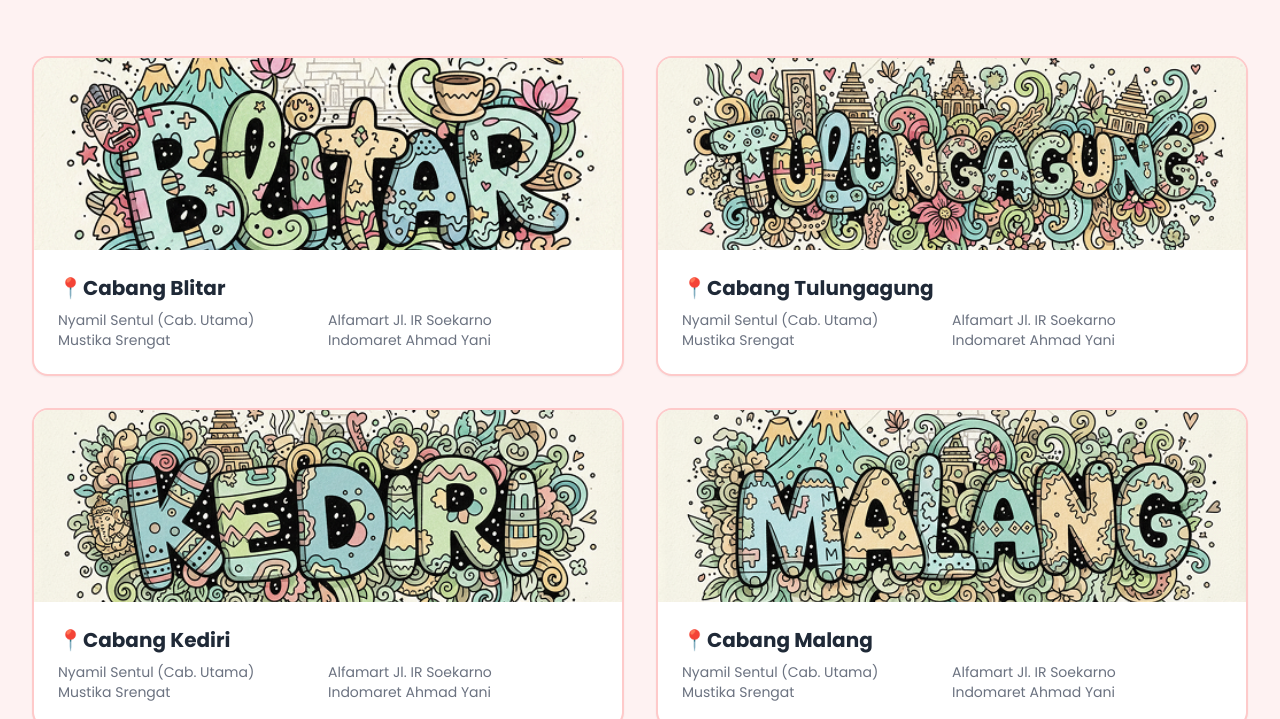
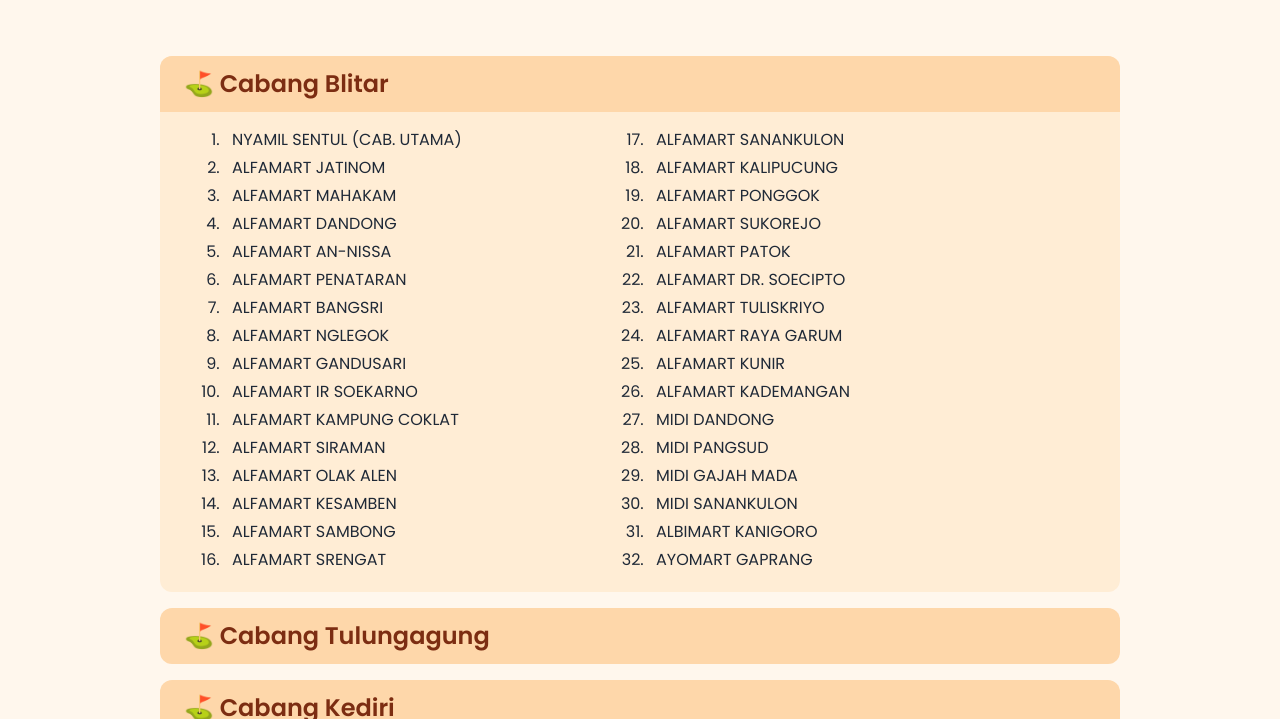
Before and after one commit to ferdhyihza/nyamil-landing-page, a plain HTML site: page index.html in a window 1280 px wide. Shown: the part 2081-2800 px from the top of the page. Drawn offline with nearby package versions, Linux system fonts and the light colour scheme.

Commit message:
revisi cabang dan menambahkan info delivery order

```diff
--- a/index.html
+++ b/index.html
@@ -36,14 +36,17 @@
       <div class="max-w-7xl mx-auto px-4 sm:px-6 lg:px-8">
         <div class="flex justify-between items-center h-20">
           <div class="shrink-0 flex items-center gap-2">
-            <img src="img/brand.png" alt="" />
+            <img class="h-24" src="img/brand.png" alt="Logo Nyamil" />
           </div>
 
           <div class="hidden md:flex space-x-8 items-center">
             <a href="#home" class="text-gray-700 hover:text-nyamil-red font-medium transition">Beranda</a>
             <a href="#menu" class="text-gray-700 hover:text-nyamil-red font-medium transition">Menu</a>
             <a href="#cabang" class="text-gray-700 hover:text-nyamil-red font-medium transition">Cabang</a>
-            <a href="https://wa.me/6285739092780" class="bg-nyamil-red hover:bg-red-700 text-white px-6 py-2 rounded-full font-bold transition shadow-lg transform hover:scale-105"> Pesan Sekarang </a>
+            <a href="#delivery-order" class="text-gray-700 hover:text-nyamil-red font-medium transition">Delivery Order</a>
+            <a href="https://wa.me/6285739092780?text=Halo%20Admin%20Nyamil,%20saya%20mau%20pesan%20dong!" class="bg-nyamil-red hover:bg-red-700 text-white px-6 py-2 rounded-full font-bold transition shadow-lg transform hover:scale-105">
+              Pesan Sekarang
+            </a>
           </div>
 
           <div class="md:hidden flex items-center">
@@ -58,6 +61,7 @@
         <a href="#home" class="block py-3 px-4 text-gray-700 hover:bg-orange-50">Beranda</a>
         <a href="#menu" class="block py-3 px-4 text-gray-700 hover:bg-orange-50">Menu</a>
         <a href="#cabang" class="block py-3 px-4 text-gray-700 hover:bg-orange-50">Cabang</a>
+        <a href="#delivery-order" class="block py-3 px-4 text-gray-700 hover:bg-orange-50">Delivery Order</a>
         <a href="#contact" class="block py-3 px-4 text-nyamil-red font-bold">Pesan Sekarang</a>
       </div>
     </nav>
@@ -79,7 +83,7 @@
       <div class="max-w-7xl mx-auto px-4 sm:px-6 lg:py-10 lg:px-8 relative z-10 flex flex-col-reverse md:flex-row items-center">
         <div class="w-full md:w-1/2 text-center md:text-left mb-12 md:mb-0">
           <span class="bg-nyamil-yellow text-red-900 px-4 py-1 rounded-full text-xs md:text-sm font-semibold uppercase tracking-wider mb-4 inline-block shadow-md animate-bounce"> Rasanya Dijamin Nampol! 🔥 </span>
-          <h1 class="text-4xl md:text-6xl font-extrabold leading-tight mb-6">
+          <h1 class="text-5xl md:text-6xl font-extrabold leading-tight mb-6">
             Lapar? <br />
             <span class="text-nyamil-yellow text-stroke">Nyamil</span> Aja!
           </h1>
@@ -88,8 +92,11 @@
             <a href="#menu" class="hidden md:block align-middle bg-nyamil-yellow text-red-900 px-8 py-4 rounded-full font-bold text-lg shadow-xl hover:bg-yellow-300 transition transform hover:">
               Lihat Menu <i class="fas fa-arrow-right ml-2"></i>
             </a>
-            <a href="https://wa.me/6285739092780" class="md:hidden bg-nyamil-yellow text-red-900 px-8 py-4 rounded-full font-bold text-md shadow-xl hover:bg-yellow-300 transition transform hover:">
-              Order Now <i class="fas fa-arrow-right ml-2"></i>
+            <a
+              href="https://wa.me/6285739092780?text=Halo%20Admin%20Nyamil,%20saya%20mau%20pesan%20dong!"
+              class="md:hidden bg-nyamil-yellow text-red-900 px-8 py-4 rounded-full font-bold text-md shadow-xl hover:bg-yellow-300 transition transform hover:"
+            >
+              Pesan Sekarang <i class="fas fa-arrow-right ml-2"></i>
             </a>
             <a href="#cabang" class="border-2 border-white text-white px-8 py-4 rounded-full text-md md:text-lg hover:bg-white hover:text-nyamil-red transition"> Lokasi Cabang </a>
           </div>
@@ -210,72 +217,133 @@
       </div>
     </section>
 
-    <section id="cabang" class="py-20 bg-red-50">
-      <div class="max-w-7xl mx-auto px-4 sm:px-6 lg:px-8">
+    <section id="cabang" class="py-20 bg-orange-50">
+      <div class="max-w-5xl mx-auto px-4 sm:px-6 lg:px-8">
         <div class="text-center mb-8 md:mb-16">
           <h2 class="text-nyamil-orange font-bold tracking-widest uppercase mb-2">Temukan Kami</h2>
           <h3 class="text-3xl md:text-4xl font-extrabold text-gray-900">🗺️ Lokasi Cabang <span class="text-nyamil-red">Nyamil</span></h3>
         </div>
+        <div class="space-y-4">
+          <details class="bg-orange-100 rounded-xl overflow-hidden" open>
+            <summary class="cursor-pointer select-none text-center text-xl md:text-2xl font-semibold text-orange-900 py-3 bg-orange-200 hover:bg-orange-300 flex items-center justify-between px-6">
+              <span>⛳️ Cabang Blitar</span>
+            </summary>
+            <ol class="list-decimal py-4 px-12 md:px-16 columns-1 md:columns-2">
+              <li class="ps-2 mb-1">NYAMIL SENTUL (CAB. UTAMA)</li>
+              <li class="ps-2 mb-1">ALFAMART JATINOM</li>
+              <li class="ps-2 mb-1">ALFAMART MAHAKAM</li>
+              <li class="ps-2 mb-1">ALFAMART DANDONG</li>
+              <li class="ps-2 mb-1">ALFAMART AN-NISSA</li>
+              <li class="ps-2 mb-1">ALFAMART PENATARAN</li>
+              <li class="ps-2 mb-1">ALFAMART BANGSRI</li>
+              <li class="ps-2 mb-1">ALFAMART NGLEGOK</li>
+              <li class="ps-2 mb-1">ALFAMART GANDUSARI</li>
+              <li class="ps-2 mb-1">ALFAMART IR SOEKARNO</li>
+              <li class="ps-2 mb-1">ALFAMART KAMPUNG COKLAT</li>
+              <li class="ps-2 mb-1">ALFAMART SIRAMAN</li>
+              <li class="ps-2 mb-1">ALFAMART OLAK ALEN</li>
+              <li class="ps-2 mb-1">ALFAMART KESAMBEN</li>
+              <li class="ps-2 mb-1">ALFAMART SAMBONG</li>
+              <li class="ps-2 mb-1">ALFAMART SRENGAT</li>
+              <li class="ps-2 mb-1">ALFAMART SANANKULON</li>
+              <li class="ps-2 mb-1">ALFAMART KALIPUCUNG</li>
+              <li class="ps-2 mb-1">ALFAMART PONGGOK</li>
+              <li class="ps-2 mb-1">ALFAMART SUKOREJO</li>
+              <li class="ps-2 mb-1">ALFAMART PATOK</li>
+              <li class="ps-2 mb-1">ALFAMART DR. SOECIPTO</li>
+              <li class="ps-2 mb-1">ALFAMART TULISKRIYO</li>
+              <li class="ps-2 mb-1">ALFAMART RAYA GARUM</li>
+              <li class="ps-2 mb-1">ALFAMART KUNIR</li>
+              <li class="ps-2 mb-1">ALFAMART KADEMANGAN</li>
+              <li class="ps-2 mb-1">MIDI DANDONG</li>
+              <li class="ps-2 mb-1">MIDI PANGSUD</li>
+              <li class="ps-2 mb-1">MIDI GAJAH MADA</li>
+              <li class="ps-2 mb-1">MIDI SANANKULON</li>
+              <li class="ps-2 mb-1">ALBIMART KANIGORO</li>
+              <li class="ps-2 mb-1">AYOMART GAPRANG</li>
+            </ol>
+          </details>
 
-        <div class="grid grid-cols-1 md:grid-cols-2 gap-4 md:gap-8">
-          <div class="group bg-white rounded-2xl shadow-sm overflow-hidden hover:shadow-md transition duration-300 border-2 border-red-200">
-            <div class="relative h-48 overflow-hidden">
-              <img src="img/Blitar.png" alt="Blitar" class="w-full h-full object-cover" />
-            </div>
-            <div class="p-6">
-              <h4 class="font-bold text-xl mb-2 text-gray-800">📍Cabang Blitar</h4>
-              <div class="grid grid-cols-2">
-                <p class="text-sm text-gray-500">Nyamil Sentul (Cab. Utama)</p>
-                <p class="text-sm text-gray-500">Alfamart Jl. IR Soekarno</p>
-                <p class="text-sm text-gray-500">Mustika Srengat</p>
-                <p class="text-sm text-gray-500">Indomaret Ahmad Yani</p>
-              </div>
+          <details class="bg-orange-100 rounded-xl overflow-hidden">
+            <summary class="cursor-pointer select-none text-center text-xl md:text-2xl font-semibold text-orange-900 py-3 bg-orange-200 hover:bg-orange-300 flex items-center justify-between px-6">
+              <span>⛳️ Cabang Tulungagung</span>
+            </summary>
+            <ol class="list-decimal py-4 px-12 md:px-16 columns-1 md:columns-2">
+              <li class="ps-2 mb-1">ALFAMART MASTRIP</li>
+              <li class="ps-2 mb-1">ALFAMART MAYOR SUYADI</li>
+              <li class="ps-2 mb-1">ALFAMART KALANGAN</li>
+              <li class="ps-2 mb-1">ALFAMART DR. WAHIDIN</li>
+              <li class="ps-2 mb-1">ALFAMART SOBONTORO</li>
+              <li class="ps-2 mb-1">ALFAMART JAYENGKUSUMA</li>
+              <li class="ps-2 mb-1">ALFAMART TUNGGULSARI</li>
+              <li class="ps-2 mb-1">ALFAMART IR. BUNG TOMO</li>
+              <li class="ps-2 mb-1">ALFAMART NGUNUT BARU</li>
+              <li class="ps-2 mb-1">MIDI NGUNUT</li>
+              <li class="ps-2 mb-1">MIDI PAHLAWAN</li>
+              <li class="ps-2 mb-1">ALFAMART TUNGGULSARI (NYAMIL TEA)</li>
+            </ol>
+          </details>
+
+          <details class="bg-orange-100 rounded-xl overflow-hidden">
+            <summary class="cursor-pointer select-none text-center text-xl md:text-2xl font-semibold text-orange-900 py-3 bg-orange-200 hover:bg-orange-300 flex items-center justify-between px-6">
+              <span>⛳️ Cabang Kediri</span>
+            </summary>
+            <ol class="list-decimal py-4 px-12 md:px-16 columns-1 md:columns-2">
+              <li class="ps-2 mb-1">ALFAMART PLOSOKLATEN</li>
+              <li class="ps-2 mb-1">ALFAMART GABRU</li>
+              <li class="ps-2 mb-1">MIDI SUPER ERLANGGA</li>
+              <li class="ps-2 mb-1">MIDI WATES</li>
+              <li class="ps-2 mb-1">ALIAMART KANDAT</li>
+              <li class="ps-2 mb-1">MINI MART BENDOSARI</li>
+              <li class="ps-2 mb-1">WATES MART</li>
+              <li class="ps-2 mb-1">ARGA MART JONGBIRU</li>
+            </ol>
+          </details>
+
+          <details class="bg-orange-100 rounded-xl overflow-hidden">
+            <summary class="cursor-pointer select-none text-center text-xl md:text-2xl font-semibold text-orange-900 py-3 bg-orange-200 hover:bg-orange-300 flex items-center justify-between px-6">
+              <span>⛳️ Cabang Malang</span>
+            </summary>
+            <ol class="list-decimal py-4 px-12 md:px-16 columns-1 md:columns-2">
+              <li class="ps-2 mb-1">ALFAMART BND. SELOREJO NGANTANG</li>
+              <li class="ps-2 mb-1">ALFAMART NGANTRU MALANG</li>
+              <li class="ps-2 mb-1">ALFAMART NGEBRUK</li>
+              <li class="ps-2 mb-1">ALFAMART SUKOYUWONO (JALIBAR)</li>
+            </ol>
+          </details>
+        </div>
+      </div>
+    </section>
+
+    <section id="delivery-order" class="py-20">
+      <div class="max-w-6xl mx-auto px-4">
+        <div
+          class="bg-[url('img/bg-delivery-order-mobile.svg')] md:bg-[url('img/bg-delivery-order.svg')] bg-no-repeat bg-cover bg-center rounded-3xl p-8 md:p-12 flex flex-col md:flex-row items-center justify-between shadow-lg relative overflow-hidden"
+        >
+          <div class="md:w-2/3 z-10">
+            <h5 class="text-lg md:text-2xl font-semibold text-red-900 mb-4">KINI TERSEDIA</h5>
+            <h2 class="text-2xl md:text-4xl font-extrabold text-red-900 mb-4">NYAMIL DELIVERY ORDER</h2>
+            <p class="text-red-900 text-md md:text-lg font-medium">Mulai 1 Oktober 2025, kami menghadirkan layanan <b>Delivery Order (D.O)</b>!</p>
+            <p class="text-red-900 text-md md:text-lg font-medium mb-2">Nikmati <b>FREE ONGKIR</b> dengan minimal pembelian <b>Rp30.000</b> untuk area berikut:</p>
+            <ul class="mb-2 text-red-900 font-medium md:text-lg">
+              <li>📍Nyamil Sentul Blitar (Area Makam Bung Karno)</li>
+              <li>📍Nyamil Alfamart Dandong Blitar (Srengat)</li>
+            </ul>
+            <p class="text-red-900 text-md md:text-lg font-bold mb-2">JARAK TEMPUH</p>
+            <ul class="mb-4 text-red-900 font-medium md:text-lg">
+              <li>0 km -- 1,5 km (Free)</li>
+              <li>1,6 km -- 2,5 km (Rp2.000)</li>
+              <li>2,6 km -- 3,5 km (Rp4.000)</li>
+              <li>dan seterusnya</li>
+            </ul>
+            <div class="flex">
+              <a href="https://wa.me/6285739092780?text=Halo%20Admin%20Nyamil,%20saya%20mau%20pesan%20dong!" class="bg-nyamil-red text-white text-md font-bold px-6 py-3 rounded-full hover:bg-red-800 transition shadow-lg mx-auto md:mx-0">
+                Pesan Sekarang
+              </a>
             </div>
           </div>
-
-          <div class="group bg-white rounded-2xl shadow-sm overflow-hidden hover:shadow-md transition duration-300 border-2 border-red-200">
-            <div class="relative h-48 overflow-hidden">
-              <img src="img/Tulungagung.png" alt="Tulungagung" class="w-full h-full object-cover" />
-            </div>
-            <div class="p-6">
-              <h4 class="font-bold text-xl mb-2 text-gray-800">📍Cabang Tulungagung</h4>
-              <div class="grid grid-cols-2">
-                <p class="text-sm text-gray-500">Nyamil Sentul (Cab. Utama)</p>
-                <p class="text-sm text-gray-500">Alfamart Jl. IR Soekarno</p>
-                <p class="text-sm text-gray-500">Mustika Srengat</p>
-                <p class="text-sm text-gray-500">Indomaret Ahmad Yani</p>
-              </div>
-            </div>
-          </div>
-
-          <div class="group bg-white rounded-2xl shadow-sm overflow-hidden hover:shadow-md transition duration-300 border-2 border-red-200">
-            <div class="relative h-48 overflow-hidden">
-              <img src="img/Kediri.png" alt="Kediri" class="w-full h-full object-cover" />
-            </div>
-            <div class="p-6">
-              <h4 class="font-bold text-xl mb-2 text-gray-800">📍Cabang Kediri</h4>
-              <div class="grid grid-cols-2">
-                <p class="text-sm text-gray-500">Nyamil Sentul (Cab. Utama)</p>
-                <p class="text-sm text-gray-500">Alfamart Jl. IR Soekarno</p>
-                <p class="text-sm text-gray-500">Mustika Srengat</p>
-                <p class="text-sm text-gray-500">Indomaret Ahmad Yani</p>
-              </div>
-            </div>
-          </div>
-
-          <div class="group bg-white rounded-2xl shadow-sm overflow-hidden hover:shadow-md transition duration-300 border-2 border-red-200">
-            <div class="relative h-48 overflow-hidden">
-              <img src="img/Malang.png" alt="Malang" class="w-full h-full object-cover" />
-            </div>
-            <div class="p-6">
-              <h4 class="font-bold text-xl mb-2 text-gray-800">📍Cabang Malang</h4>
-              <div class="grid grid-cols-2">
-                <p class="text-sm text-gray-500">Nyamil Sentul (Cab. Utama)</p>
-                <p class="text-sm text-gray-500">Alfamart Jl. IR Soekarno</p>
-                <p class="text-sm text-gray-500">Mustika Srengat</p>
-                <p class="text-sm text-gray-500">Indomaret Ahmad Yani</p>
-              </div>
-            </div>
+          <div class="md:w-1/3 mt-8 md:mt-0 z-10 flex justify-center">
+            <img src="img/ilustrasi-kurir.png" alt="Ilustrasi Kurir" />
           </div>
         </div>
       </div>
@@ -286,7 +354,7 @@
         <div class="grid grid-cols-1 md:grid-cols-3 gap-12 mb-12">
           <div>
             <div class="mb-4">
-              <img src="img/brand.png" alt="Logo Nyamil" />
+              <img class="w-32" src="img/brand.png" alt="Logo Nyamil" />
             </div>
             <p class="text-red-200 mb-6">Teman setia di saat perut keroncongan. Hadir dengan rasa bintang lima, harga kaki lima.</p>
             <div class="flex space-x-4">
```
Also changed, not shown: img/Blitar.png (deleted), img/Kediri.png (deleted), img/Malang.png (deleted), img/Tulungagung.png (deleted), img/bg-delivery-order-mobile.svg (added), img/bg-delivery-order.svg (added), img/brand-admin.png (added), img/brand.png, img/favicon.png, img/ilustrasi-kurir.png (added).
